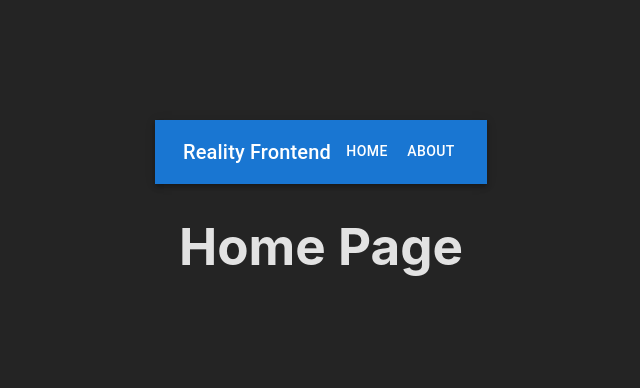
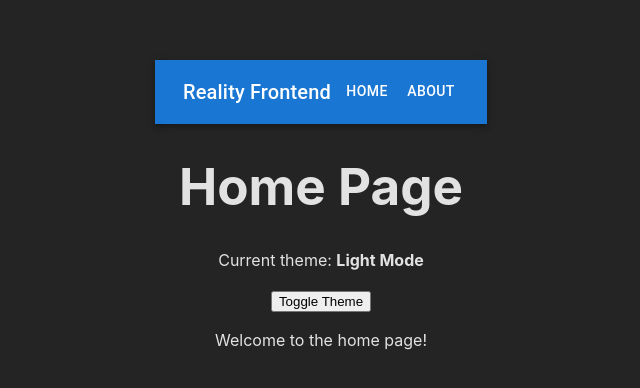
Before and after one commit to rahul-ambarakonda/Reality_Frontend, a React (Vite) app: page / in a window 1280 px wide. Shown: the part 186-574 px from the top of the page, without its empty margins (319-959 px from the left). Built offline with nearby package versions, Linux system fonts and the light colour scheme.

Commit message:
feat: Consume and update ThemeContext in HomePage.tsx

```diff
--- a/src/pages/HomePage.tsx
+++ b/src/pages/HomePage.tsx
@@ -1,9 +1,24 @@
 import React from 'react';
+import { useTheme } from '../context/AppContext'; // Adjust path as necessary
 
 const HomePage: React.FC = () => {
+  const { isDarkMode, toggleDarkMode } = useTheme();
+
   return (
-    <div>
-      <h1>Home Page</h1>
+    <div className={`p-4 ${isDarkMode ? 'bg-gray-800 text-white' : 'bg-white text-gray-900'}`}>
+      <h1 className="text-2xl font-bold mb-4">Home Page</h1>
+      <p className="mb-4">
+        Current theme: <strong>{isDarkMode ? 'Dark' : 'Light'} Mode</strong>
+      </p>
+      <button
+        onClick={toggleDarkMode}
+        className={`px-4 py-2 rounded-md font-semibold
+          ${isDarkMode ? 'bg-blue-600 hover:bg-blue-700 text-white' : 'bg-blue-500 hover:bg-blue-600 text-white'}
+        `}
+      >
+        Toggle Theme
+      </button>
+      <p className="mt-4">Welcome to the home page!</p>
     </div>
   );
 };
```
